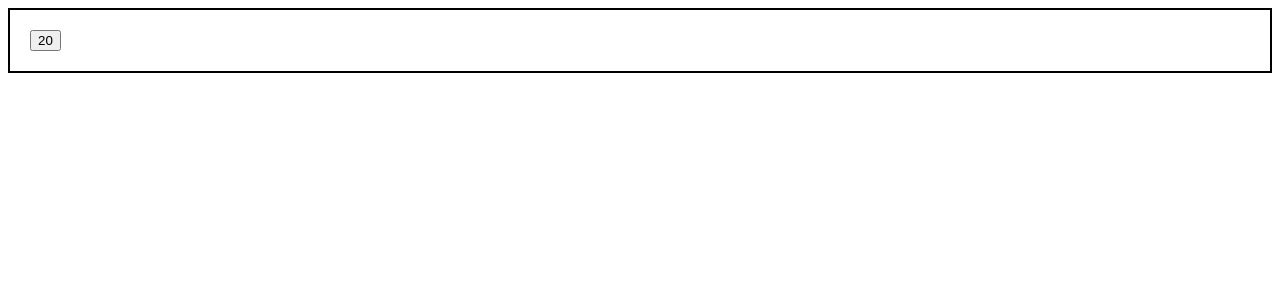
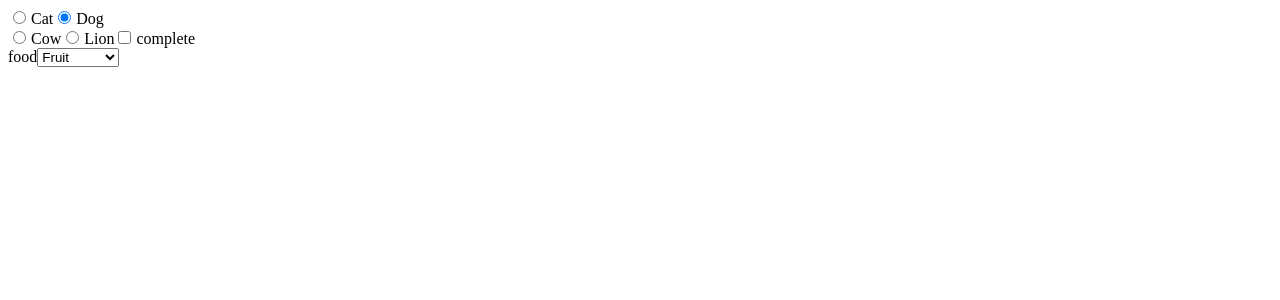
Before and after one commit to feisal-Codes/react_prac, a React (Create React App) app: page / in a window 1280 px wide. Shown: the top 300 px of the page. Built offline with nearby package versions, Linux system fonts and the light colour scheme; the HTML template or start-up script is replaced by a standard one.

Commit message:
generic components

```diff
--- /dev/null
+++ b/src/roadToLearnReactBook/reactFundamentals/genericComponents/checkbox.jsx
@@ -0,0 +1,17 @@
+const CheckBox = ({ label, value, onChange }) => {
+  return (
+    <>
+      <label>
+        <input
+          label={label}
+          type="checkbox"
+          onChange={onChange}
+          checked={value}
+        />
+        {label}
+      </label>
+    </>
+  );
+};
+
+export default CheckBox;
--- /dev/null
+++ b/src/roadToLearnReactBook/reactFundamentals/genericComponents/index.jsx
@@ -0,0 +1,82 @@
+import { useState } from "react";
+import RadioButton from "./radioButton";
+import CheckBox from "./checkbox";
+import Select from "./select";
+
+const GenericComponents = () => {
+  //   const [catPerson, setCatPerson] = useState(false);
+  //   const [dogPerson, setDogPerson] = useState(false);
+  const [favourite, setFavourite] = useState("dog");
+  const [checked, setChecked] = useState(false);
+  const [value, setValue] = useState("fruit");
+
+  const options = [
+    { label: "Fruit", value: "fruit" },
+    { label: "Vegetable", value: "vegetable" },
+    { label: "Meat", value: "meat" },
+  ];
+
+  const handleCatChange = () => {
+    setFavourite("cat");
+  };
+
+  const handleDogChange = () => {
+    setFavourite("dog");
+  };
+
+  const handleCowChange = () => {
+    setFavourite("cow");
+  };
+
+  const handleLionChange = () => {
+    setFavourite("lion");
+  };
+
+  const handleChange = () => {
+    setChecked(!checked);
+  };
+
+  const handleSelectChange = (event) => {
+    setValue(event.target.value);
+  };
+
+  return (
+    <>
+      <div>
+        <RadioButton
+          label="Cat"
+          value={favourite === "cat"}
+          onChange={handleCatChange}
+        />
+        <RadioButton
+          label="Dog"
+          value={favourite === "dog"}
+          onChange={handleDogChange}
+        />
+      </div>
+      <div>
+        <RadioButton
+          label="Cow"
+          value={favourite === "cow"}
+          onChange={handleCowChange}
+        />
+        <RadioButton
+          label="Lion"
+          value={favourite === "lion"}
+          onChange={handleLionChange}
+        />
+        <CheckBox label="complete" value={checked} onChange={handleChange} />
+      </div>
+      <div>
+        <Select
+          value={value}
+          options={options}
+          label="food"
+          onChange={handleSelectChange}
+        />
+      </div>
+    </>
+  );
+};
+
+export default GenericComponents;
--- /dev/null
+++ b/src/roadToLearnReactBook/reactFundamentals/genericComponents/radioButton.jsx
@@ -0,0 +1,10 @@
+const RadioButton = ({ label, value, onChange }) => {
+  return (
+    <label>
+      <input type="radio" checked={value} onChange={onChange} />
+      {label}
+    </label>
+  );
+};
+
+export default RadioButton;
--- /dev/null
+++ b/src/roadToLearnReactBook/reactFundamentals/genericComponents/select.jsx
@@ -0,0 +1,16 @@
+const Select = ({ value, options, label, onChange }) => {
+  return (
+    <>
+      <label>
+        {label}
+        <select value={value} onChange={onChange}>
+          {options.map((option) => (
+            <option value={option.value}>{option.label}</option>
+          ))}
+        </select>
+      </label>
+    </>
+  );
+};
+
+export default Select;
--- a/src/roadToLearnReactBook/reactFundamentals/index.jsx
+++ b/src/roadToLearnReactBook/reactFundamentals/index.jsx
@@ -1,11 +1,13 @@
 import Count from "./count";
 import EventBubbling from "./eventBubbling";
+import GenericComponents from "./genericComponents";
 
 const Fundamentals = () => {
   return (
     <>
       {/* <EventBubbling /> */}
-      <Count />
+      {/* <Count /> */}
+      <GenericComponents />
     </>
   );
 };
```
